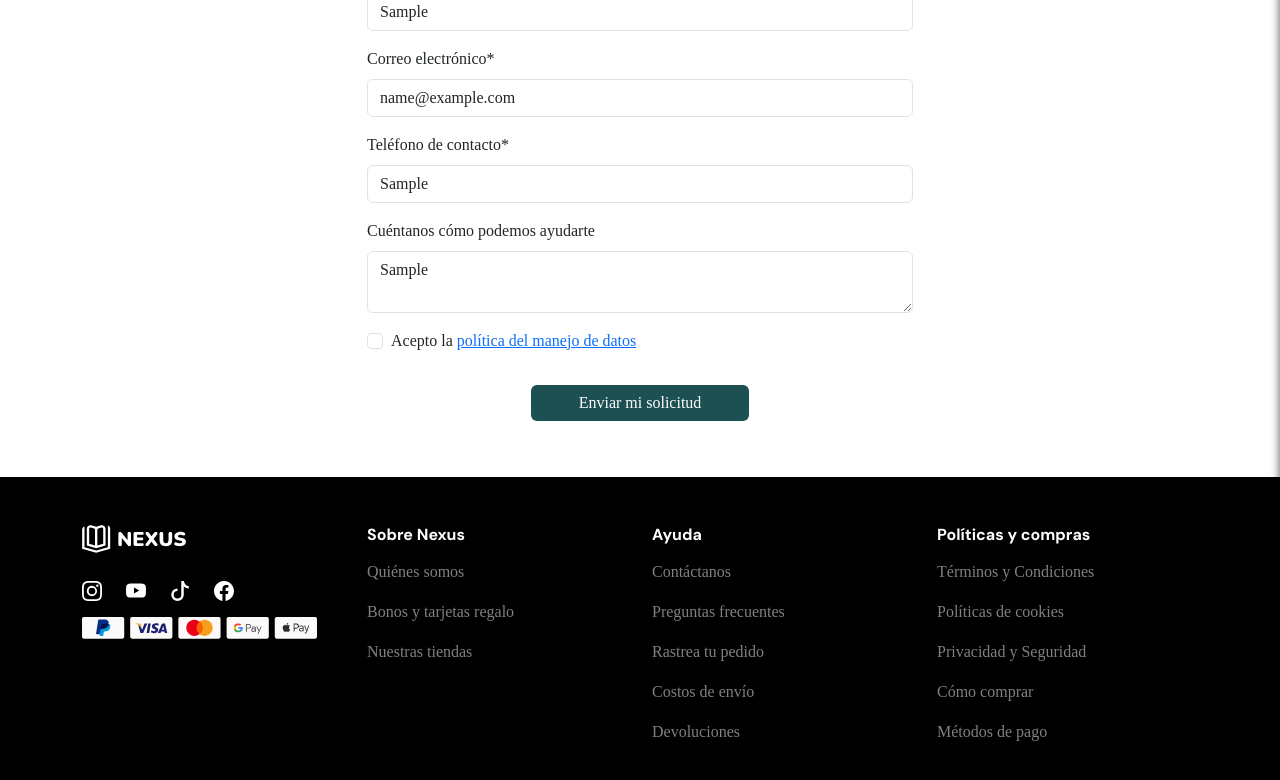
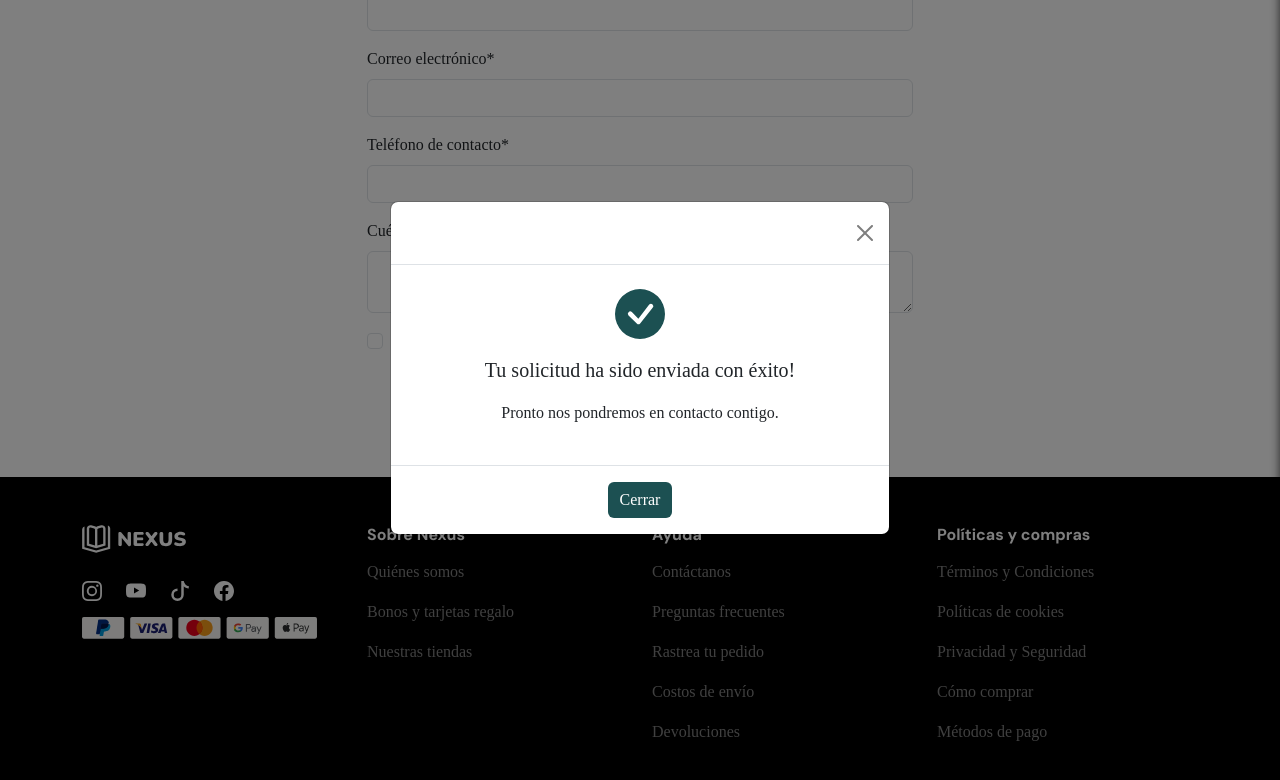
Before and after one commit to lauramolanob/Actividad2Frames, an Angular app: page /contactanos in a window 1280 px wide. Both pictures are taken after typing "Sample", "name@example.com", "Sample", "Sample" into the empty fields and a click on the button "Enviar mi solicitud". Shown: the part 415-1195 px from the top of the page. Built offline with nearby package versions, Linux system fonts and the light colour scheme; a web font is replaced by a local one.

Commit message:
Creación y activación de pop-up Confirmación de envío de formulario de contáctanos

```diff
--- a/src/app/form-contacto/form-contacto.html
+++ b/src/app/form-contacto/form-contacto.html
@@ -42,3 +42,23 @@
         </div>
     </div>
 </div>
+<div *ngIf="isModalVisible" class="modal d-block" tabindex="-1" role="dialog" style="background-color: rgba(0, 0, 0, 0.5);">
+    <div class="modal-dialog modal-dialog-centered" role="document">
+        <div class="modal-content">
+            <div class="modal-header b-green text-white">
+                <h5 class="modal-title">Solicitud Enviada</h5>
+                <button type="button" class="btn-close" aria-label="Close" (click)="hideModal()"></button>
+            </div>
+            <div class="modal-body text-center py-4">
+                <svg xmlns="http://www.w3.org/2000/svg" width="50" height="50" fill="#1c5052" class="bi bi-check-circle-fill mb-3" viewBox="0 0 16 16">
+                  <path d="M16 8A8 8 0 1 1 0 8a8 8 0 0 1 16 0m-3.97-3.03a.75.75 0 0 0-1.08.022L7.477 9.497 5.384 7.398a.75.75 0 0 0-1.06 1.06L6.97 11.03a.75.75 0 0 0 1.079-.02l3.992-4.99a.75.75 0 0 0-.01-1.05z"/>
+                </svg>
+                <p class="fs-5 text-dark">Tu solicitud ha sido enviada con éxito!</p>
+                <p>Pronto nos pondremos en contacto contigo.</p>
+            </div>
+            <div class="modal-footer justify-content-center">
+                <button type="button" class="btn btn-green" (click)="hideModal()">Cerrar</button>
+            </div>
+        </div>
+    </div>
+</div>
--- a/src/app/form-contacto/form-contacto.ts
+++ b/src/app/form-contacto/form-contacto.ts
@@ -1,25 +1,39 @@
 import { Component, OnInit, inject } from '@angular/core';
-import { FormControl, Validators, ReactiveFormsModule, FormBuilder } from '@angular/forms';
+import { FormControl, ReactiveFormsModule, FormBuilder } from '@angular/forms';
+import { CommonModule } from '@angular/common';
 
 @Component({
   selector: 'app-form-contacto',
   standalone: true,
-  imports: [ReactiveFormsModule],
+  imports: [ReactiveFormsModule, CommonModule],
   templateUrl: './form-contacto.html',
   styleUrl: './form-contacto.css'
 })
 export class FormContacto implements OnInit{
   title = 'Contáctanos';
   formBuilder = inject(FormBuilder);
+
+  isModalVisible: boolean = false;
+
   formComunicaciones = this.formBuilder.group({
-    name: new FormControl('', [Validators.required, Validators.minLength(10)]),
-    email: new FormControl('', [Validators.required, Validators.email]),
-    phone: new FormControl('', [Validators.required, Validators.minLength(10)]),
-    messaje:new FormControl('', [Validators.required, Validators.minLength(50)]),
+    name: new FormControl('', []),
+    email: new FormControl('', []),
+    phone: new FormControl('', []),
+    messaje: new FormControl('', []),
   });
+
   ngOnInit(): void {
   }
+
   onSubmit() {
-    console.log(this.formComunicaciones.value);
+    console.log('Intento de envío. Mostrando popup.');
+    this.showModal();
+    this.formComunicaciones.reset();
+  }
+  showModal() {
+    this.isModalVisible = true;
+  }
+  hideModal() {
+    this.isModalVisible = false;
   }
 };
```
